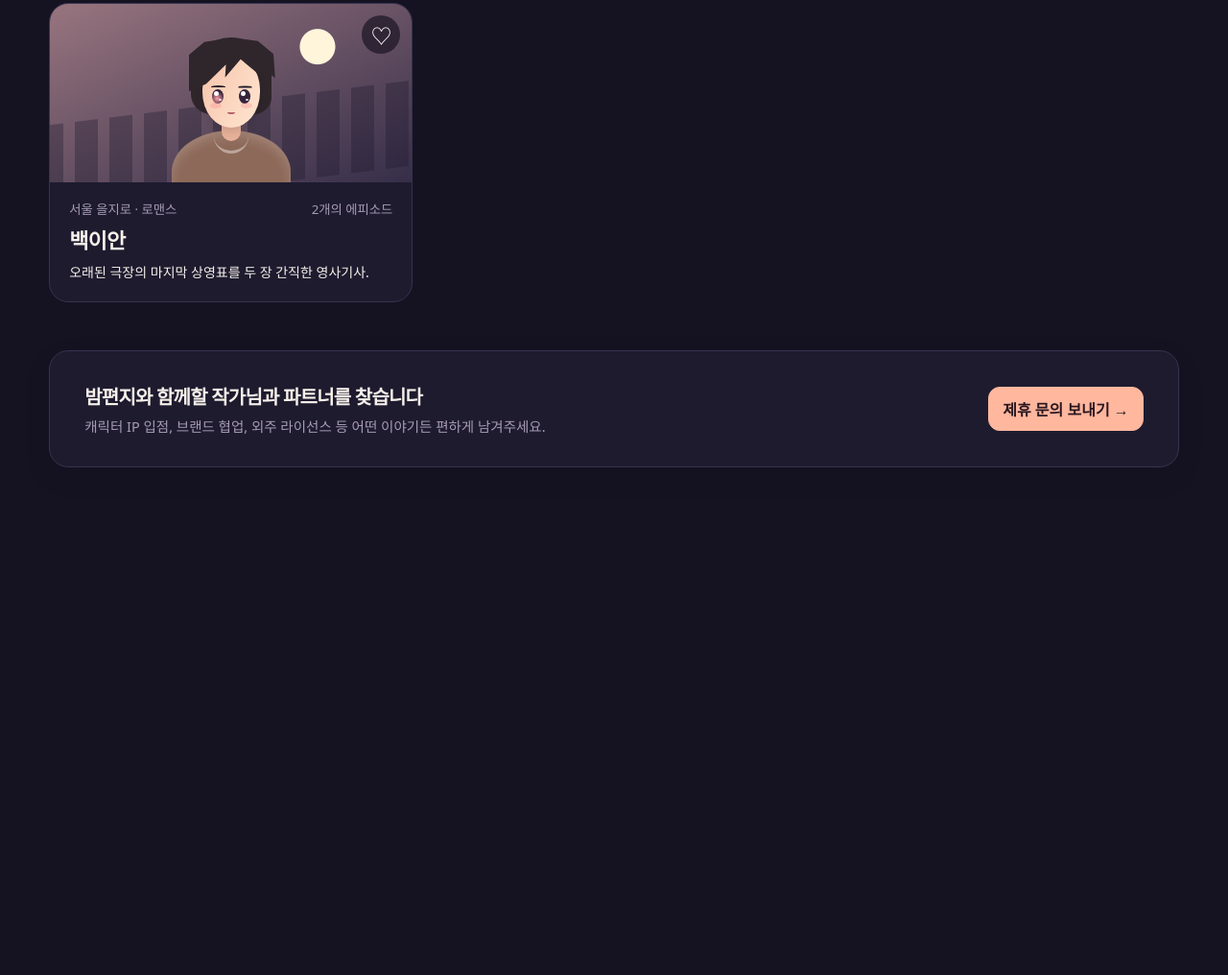
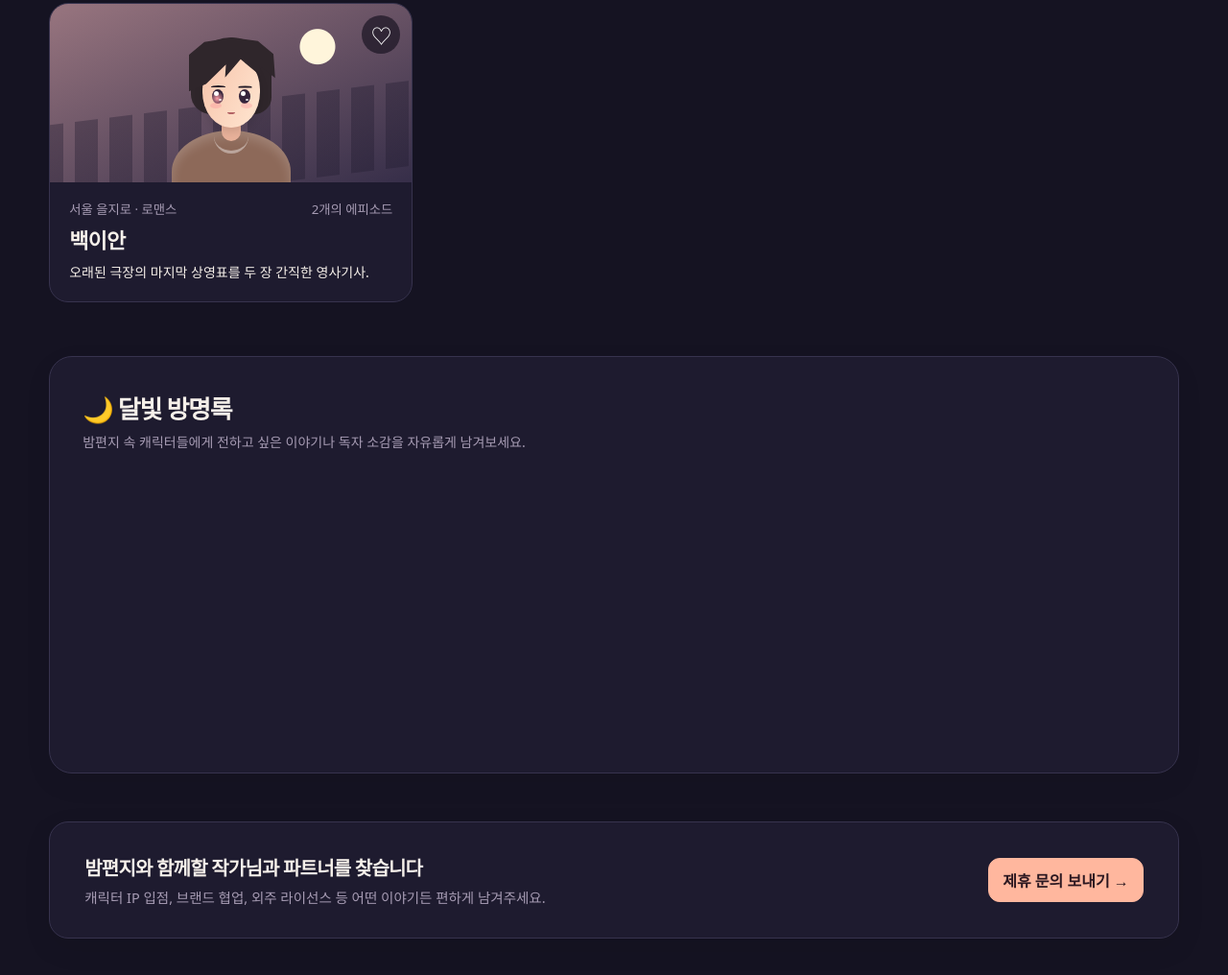
Before and after one commit to laepark/laepark.github.io, a plain HTML site: page index.html in a window 1280 px wide. Shown: the part 940-1956 px from the top of the page at 96% size. Before the commit the page ends 1491 px from the top, so only its background shows below. Drawn offline with Linux system fonts and the light colour scheme.

Commit message:
feat: Giscus 달빛 방명록(댓글 시스템) 추가 및 다크/라이트 테마 실시간 동기화

```diff
--- a/index.html
+++ b/index.html
@@ -385,10 +385,24 @@
       font-size: 14.5px;
     }
 
+    .comments-section {
+      margin-top: 56px;
+      padding: 34px;
+      border-radius: 24px;
+      background: var(--panel);
+      border: 1px solid var(--line);
+      box-shadow: 0 10px 30px rgba(0,0,0,0.06);
+    }
+    .giscus-frame-wrap {
+      min-height: 280px;
+      margin-top: 20px;
+    }
+
     @media (max-width: 768px) {
       .grid { grid-template-columns: repeat(2, 1fr); }
       .studio-grid { grid-template-columns: 1fr; }
       .site-footer { flex-direction: column; align-items: flex-start; }
+      .comments-section { padding: 22px 18px; }
     }
     @media (max-width: 540px) {
       header { flex-direction: column; align-items: flex-start; gap: 14px; }
@@ -412,6 +426,7 @@
         <button data-view="history" aria-pressed="false">이어보기</button>
         <button data-view="favorites" aria-pressed="false">찜한 캐릭터</button>
         <button id="create">＋ 캐릭터 만들기</button>
+        <button id="guestbook-nav">🌙 방명록</button>
         <button id="inquiry-btn">🤝 제휴 문의</button>
         <button class="theme-toggle" id="theme-btn" aria-label="테마 변경">☀️</button>
       </nav>
@@ -435,6 +450,19 @@
         <div class="filters" id="filters" aria-label="장르 필터"></div>
         <div class="grid" id="grid"></div>
         <p class="muted" id="empty" hidden></p>
+      </section>
+
+      <!-- Giscus Guestbook Comments Section -->
+      <section class="comments-section" id="guestbook" aria-labelledby="guestbook-title">
+        <div class="section-head" style="margin-top: 0; margin-bottom: 20px;">
+          <div>
+            <h2 id="guestbook-title">🌙 달빛 방명록</h2>
+            <small style="color:var(--muted); font-size:14px; margin-top:6px; display:inline-block;">밤편지 속 캐릭터들에게 전하고 싶은 이야기나 독자 소감을 자유롭게 남겨보세요.</small>
+          </div>
+        </div>
+        <div class="giscus-frame-wrap">
+          <div class="giscus"></div>
+        </div>
       </section>
 
       <footer class="site-footer">
@@ -691,10 +719,22 @@
     let currentTheme = saved.theme || "dark";
     document.documentElement.setAttribute("data-theme", currentTheme);
     $("#theme-btn").textContent = currentTheme === "dark" ? "☀️" : "🌙";
+
+    function updateGiscusTheme(theme) {
+      const iframe = document.querySelector('iframe.giscus-frame');
+      if (!iframe) return;
+      const giscusTheme = theme === "dark" ? "noborder_dark" : "noborder_light";
+      iframe.contentWindow.postMessage(
+        { giscus: { setConfig: { theme: giscusTheme } } },
+        "https://giscus.app"
+      );
+    }
+
     $("#theme-btn").onclick = () => {
       currentTheme = currentTheme === "dark" ? "light" : "dark";
       document.documentElement.setAttribute("data-theme", currentTheme);
       $("#theme-btn").textContent = currentTheme === "dark" ? "☀️" : "🌙";
+      updateGiscusTheme(currentTheme);
       save();
     };
 
@@ -1253,7 +1293,36 @@
       }
     };
 
+    // =========================================================
+    // Giscus Guestbook Integration & Theme Sync
+    // =========================================================
+    $("#guestbook-nav").onclick = () => {
+      $("#guestbook").scrollIntoView({ behavior: "smooth" });
+    };
+
+    function initGiscus() {
+      const wrap = document.querySelector(".giscus-frame-wrap");
+      if (!wrap) return;
+      const script = document.createElement("script");
+      script.src = "https://giscus.app/client.js";
+      script.dataset.repo = "laepark/product-builder-lecture";
+      script.dataset.repoId = "R_kgDOV232-Q";
+      script.dataset.category = "General";
+      script.dataset.categoryId = "DIC_kwDOV232-c4DLuhr";
+      script.dataset.mapping = "pathname";
+      script.dataset.strict = "0";
+      script.dataset.reactionsEnabled = "1";
+      script.dataset.emitMetadata = "0";
+      script.dataset.inputPosition = "bottom";
+      script.dataset.theme = currentTheme === "dark" ? "noborder_dark" : "noborder_light";
+      script.dataset.lang = "ko";
+      script.crossOrigin = "anonymous";
+      script.async = true;
+      wrap.appendChild(script);
+    }
+
     render();
+    initGiscus();
   </script>
 </body>
 </html>
```
